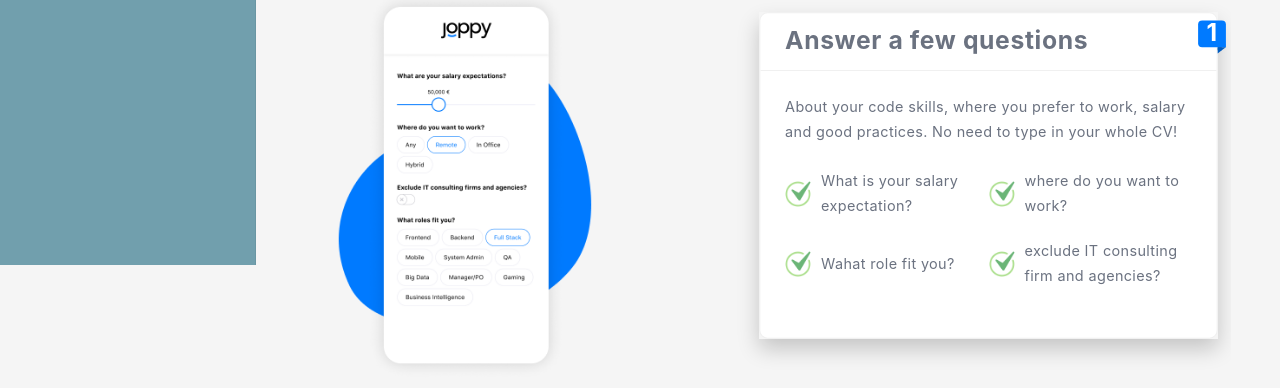
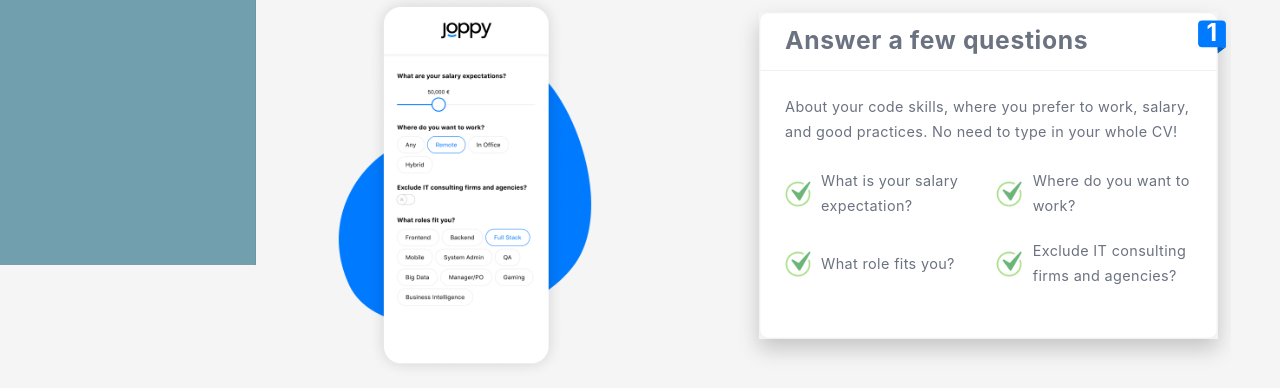
Before and after one commit to g7crservice-parveen-yargatti/joppy, a React (Create React App) app: page / in a window 1280 px wide. Shown: the part 535-923 px from the top of the page. Built offline with nearby package versions, Linux system fonts and the light colour scheme.

Commit message:
overflwo remove

```diff
--- a/src/component/techies.tsx
+++ b/src/component/techies.tsx
@@ -17,7 +17,6 @@
       <Col
         style={{
           flex: 1,
-          overflow: "auto",
           padding: "29px",
         }}
       >
@@ -237,21 +236,22 @@
                       lineHeight: "1.5rem",
                     }}
                   >
-                    About your code skills, where you prefer to work, salary and
-                    good practices. No need to type in your whole CV!
+                    About your code skills, where you prefer to work, salary,
+                    and good practices. No need to type in your whole CV!
                     <ul
                       style={{
                         padding: 0,
                         display: "flex",
                         flexWrap: "wrap",
                         listStyleType: "none",
+                        justifyContent: "space-between", // Added to space items better on larger screens
                       }}
                     >
                       {[
                         "What is your salary expectation?",
-                        "where do you want to work?",
-                        "Wahat role fit you?",
-                        "exclude IT consulting firm and agencies?",
+                        "Where do you want to work?",
+                        "What role fits you?",
+                        "Exclude IT consulting firms and agencies?",
                       ].map((text, index) => (
                         <motion.li
                           key={index}
@@ -262,7 +262,7 @@
                           style={{
                             display: "flex",
                             alignItems: "center",
-                            width: "50%",
+                            width: "48%", // Set to 48% to fit 2 items side by side
                             padding: "10px 0",
                           }}
                         >
```
